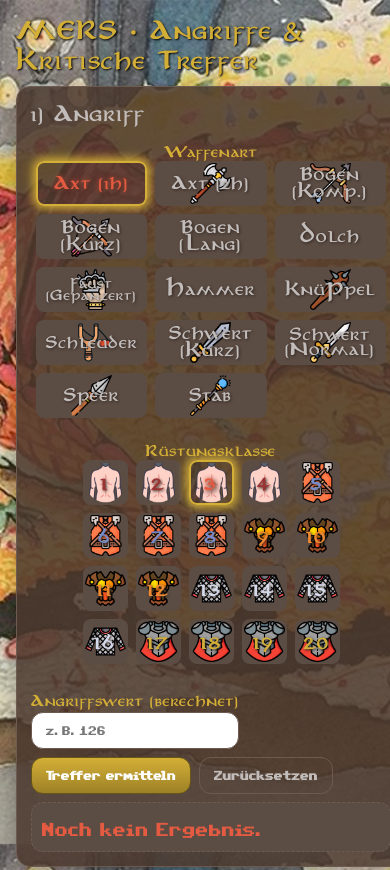
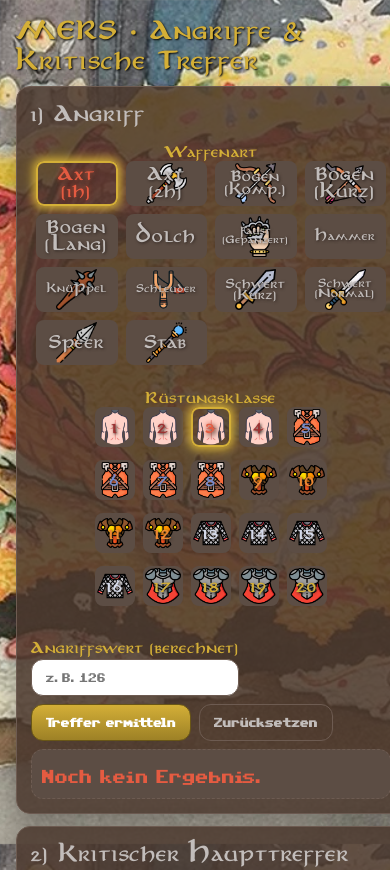
Before and after one commit to i3el4/merp-kritische-treffer, a plain HTML site: page index.html in a window 390 px wide. Shown: the top 870 px of the page. Drawn offline with Linux system fonts and the light colour scheme.

Commit message:
design anpassungen für mobile ansicht

```diff
--- a/styles/base.css
+++ b/styles/base.css
@@ -310,3 +310,9 @@ hr {
   padding: 4px 8px;
   color: var(--muted);
 }
+
+html,
+body {
+  max-width: 100vw;
+  overflow-x: hidden;
+}
--- a/styles/overrides.css
+++ b/styles/overrides.css
@@ -62,7 +62,9 @@ h1 {
 /* KORREKTUR 1: Bildausschnitt vergrössern */
 .weapon-grid button {
   background-size: contain;
-  /* Zeigt das ganze Bild, statt es zu beschneiden */
+  background-position: center;
+  background-repeat: no-repeat;
+  overflow: hidden;
 }
 
 .rk button {
@@ -96,7 +98,7 @@ h1 {
 /* Spezifische Layouts */
 .weapon-grid {
   display: grid;
-  grid-template-columns: repeat(auto-fill, minmax(100px, 1fr));
+  grid-template-columns: repeat(auto-fill, minmax(80px, 1fr));
   gap: 8px;
   width: 100%;
   max-width: 350px;
@@ -305,12 +307,13 @@ div.rk button[data-rk="20"] {
   KORREKTUR FÜR MOBILE ANSICHT
   ========================================
 */
-@media (max-width: 360px) {
-  .rk {
-    /* Kleinere Buttons und Abstände für sehr schmale Bildschirme */
-    grid-template-rows: repeat(4, 40px);
-    grid-template-columns: repeat(5, 40px);
-    gap: 4px;
+@media (max-width: 480px) {
+  .rk button {
+    width: 100%;
+    /* Füllt die Grid-Zelle */
+    height: auto;
+    aspect-ratio: 1/1;
+    /* Optional, um quadratisch zu bleiben */
   }
 
   .rk button {
```
Also changed, not shown: 2 other files.
